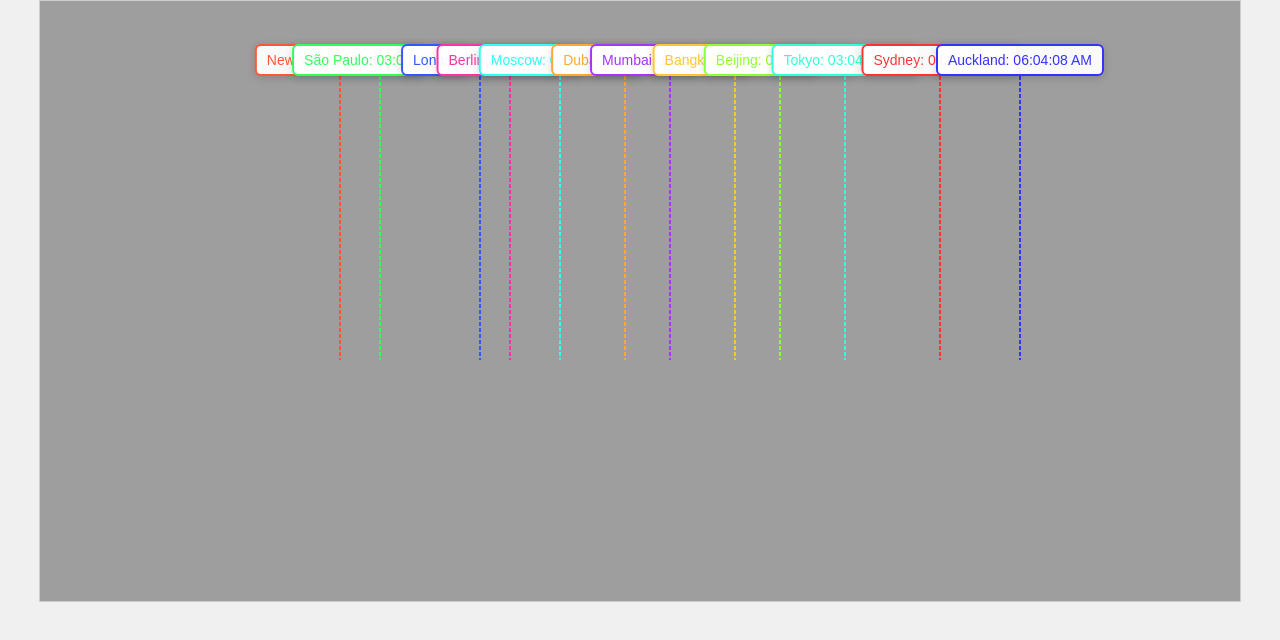
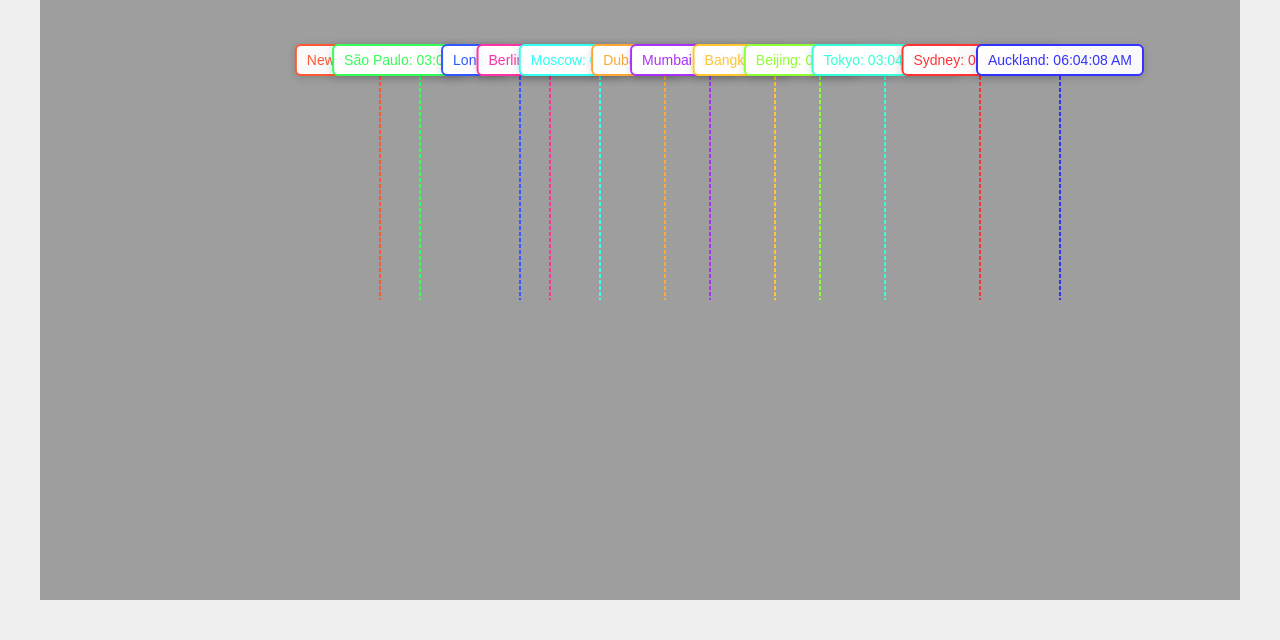
Before and after one commit to alecbibat/world-time-clock, a plain HTML site: page index.html in a window 1280 px wide. Drawn offline with Linux system fonts and the light colour scheme.

Commit message:
Update index.html

```diff
--- a/index.html
+++ b/index.html
@@ -10,20 +10,21 @@
       font-family: sans-serif;
       background-color: #f0f0f0;
     }
-    canvas {
-      display: block;
+    #container {
+      position: relative;
+      width: 1200px;
+      height: 600px;
       margin: auto;
-      border: 1px solid #ccc;
-      background-color: white;
-      position: relative;
-      z-index: 0;
     }
-    #labels {
+    canvas, svg, #labels {
       position: absolute;
       top: 0;
       left: 0;
+    }
+    #labels {
+      width: 100%;
+      height: 100%;
       pointer-events: none;
-      z-index: 10;
     }
     .label {
       position: absolute;
@@ -35,19 +36,14 @@
       white-space: nowrap;
       transform: translate(-50%, -50%);
     }
-    svg {
-      position: absolute;
-      top: 0;
-      left: 0;
-      z-index: 5;
-      pointer-events: none;
-    }
   </style>
 </head>
 <body>
+  <div id="container">
     <canvas id="mapCanvas" width="1200" height="600"></canvas>
     <svg id="arrowLines" width="1200" height="600"></svg>
     <div id="labels"></div>
+  </div>
 
   <script>
     const canvas = document.getElementById("mapCanvas");
@@ -78,7 +74,6 @@
       { name: "Auckland", tz: "Pacific/Auckland", x: 1020 }
     ];
 
-
     worldMapImg.onload = () => {
       ctx.drawImage(worldMapImg, 0, 0, canvas.width, canvas.height);
       updateLabels();
@@ -98,8 +93,8 @@
         });
 
         const x = city.x;
-    const y = canvas.height * 0.1;
-    const targetY = canvas.height * 0.6;
+        const y = 60;  // Top position for label
+        const targetY = 300; // Midpoint on map
 
         const label = document.createElement("div");
         label.className = "label";
@@ -121,7 +116,6 @@
         arrowSVG.appendChild(line);
       });
     }
-
   </script>
 </body>
 </html>
```
Lines whose indentation alone changed are shown as unchanged.
